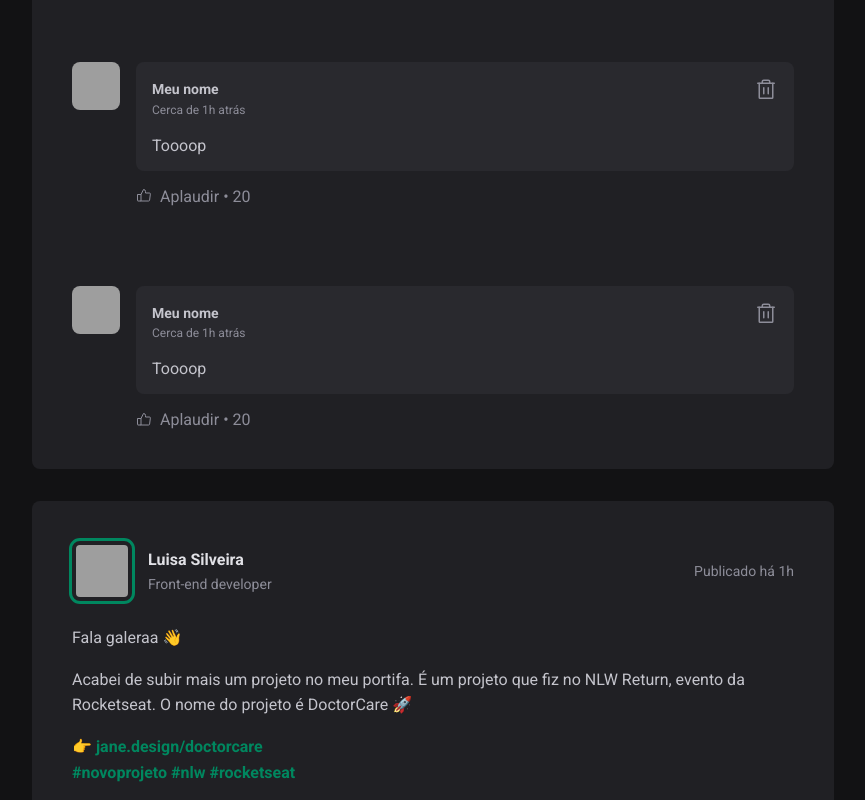
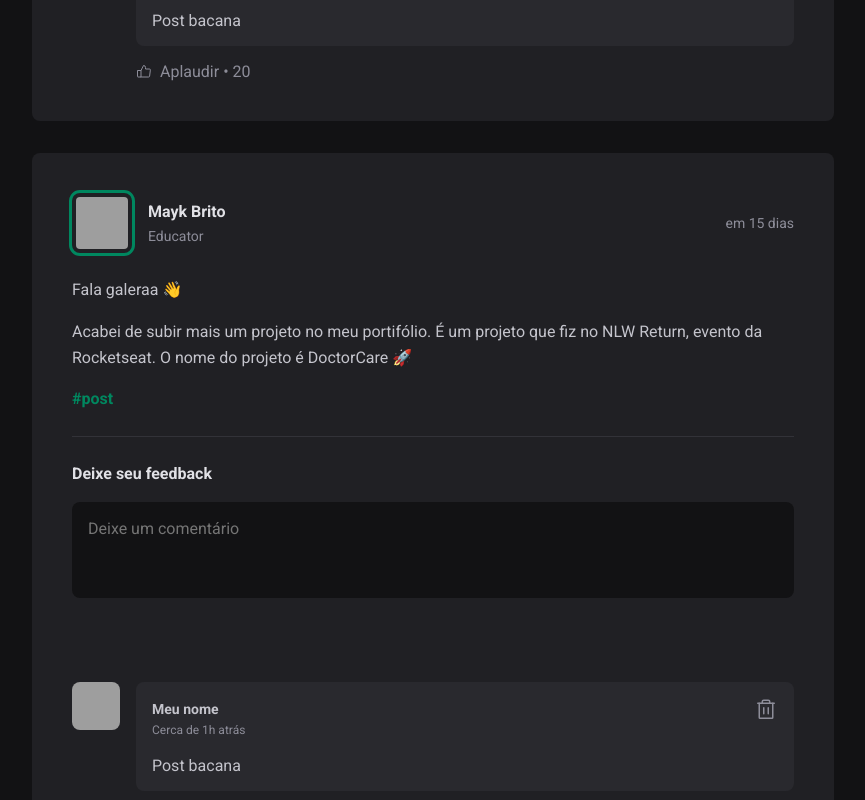
Before and after one commit to LuisaQuintian/IgniteFeed, a React (Vite) app: page / in a window 1280 px wide. Shown: the part 820-1620 px from the top of the page, without its empty margins (350-1215 px from the left). Built offline with nearby package versions, Linux system fonts and the light colour scheme; grey boxes are pictures that could not be loaded.

Commit message:
Add mocks and funcionality to post and comments

```diff
--- a/package.json
+++ b/package.json
@@ -9,6 +9,7 @@
     "preview": "vite preview"
   },
   "dependencies": {
+    "date-fns": "^2.29.3",
     "phosphor-react": "^1.4.1",
     "react": "^18.2.0",
     "react-dom": "^18.2.0"
--- a/src/App.jsx
+++ b/src/App.jsx
@@ -1,21 +1,66 @@
-import "./global.css"
-import styles from "./App.module.css"
+import "./global.css";
+import styles from "./App.module.css";
 
 import { Header } from "./components/Header";
 import { Post } from "./components/Post";
 import { Sidebar } from "./components/Sidebar";
 
-export function App() {
+const posts = [
+  {
+    id: 1,
+    author: {
+      avatarUrl: "https://github.com/LuisaQuintian.png",
+      name: "Luisa Quintian",
+      role: "Front end developer",
+    },
+    content: [
+      { type: "paragraph", content: "Fala galeraa 👋" },
+      {
+        type: "paragraph",
+        content:
+          "Acabei de subir mais um projeto no meu portfólio. É um projeto que fiz no NLW Return, evento da Rocketseat. O nome do projeto é DoctorCare 🚀",
+      },
+
+      { type: "link", content: "jane.design/doctorcare" },
+      { type: "link", content: "#novoprojeto" },
+      { type: "link", content: "#nlw" },
+      { type: "link", content: "#rocketseat" },
+    ],
+    publishedAt: new Date("2022-05-03 20:00:00"),
+  },
+  {
+    id: 2,
+    author: {
+      avatarUrl: "https://github.com/maykbrito.png",
+      name: "Mayk Brito",
+      role: "Educator",
+    },
+    content: [
+      { type: "paragraph", content: "Fala galeraa 👋" },
+      {
+        type: "paragraph",
+        content:
+          "Acabei de subir mais um projeto no meu portifólio. É um projeto que fiz no NLW Return, evento da Rocketseat. O nome do projeto é DoctorCare 🚀",
+      },
+
+      { type: "link", content: "#post" },
+    ],
+    publishedAt: new Date("2022-11-03 22:00:00"),
+  },
+];
+
+export const App = () => {
   return (
     <>
       <Header />
       <div className={styles.wrapper}>
         <Sidebar />
         <main>
-        <Post />
-        <Post />
+          {posts.map((post) => (
+            <Post key={post.id} postData={post} />
+          ))}
         </main>
       </div>
     </>
-  )
-}
+  );
+};
--- a/src/components/Comment.jsx
+++ b/src/components/Comment.jsx
@@ -1,33 +1,38 @@
-import { ThumbsUp, Trash } from "phosphor-react"
-import { Avatar } from "./Avatar"
-import styles from "./Comment.module.css"
+import { ThumbsUp, Trash } from "phosphor-react";
+import { Avatar } from "./Avatar";
+import styles from "./Comment.module.css";
 
-export const Comment = () => {
+export const Comment = ({ content, onDeleteComment }) => {
   return (
     <div className={styles.comment}>
-           <Avatar src="https://github.com/LuisaQuintian.png"/>
+      <Avatar src="https://github.com/LuisaQuintian.png" />
       <div className={styles.commentBox}>
         <div className={styles.commentContent}>
           <header>
             <div className={styles.authorAndTime}>
               <strong>Meu nome</strong>
-                            <time title="11 de Maio às 08:13" dateTime="2022-05-11 08:13:30" >
+              <time title="11 de Maio às 08:13" dateTime="2022-05-11 08:13:30">
                 Cerca de 1h atrás
               </time>
             </div>
-                        <button title="Deletar comentário">
+            <button
+              onClick={() => {
+                onDeleteComment(content);
+              }}
+              title="Deletar comentário"
+            >
               <Trash size={24} />
             </button>
           </header>
-                    <p>Toooop</p>
+          <p>{content}</p>
         </div>
         <footer>
           <button>
-                        <ThumbsUp/>
+            <ThumbsUp />
             Aplaudir <span>20</span>
           </button>
         </footer>
       </div>
     </div>
-    )
-}
+  );
+};
--- a/src/components/Post.jsx
+++ b/src/components/Post.jsx
@@ -1,46 +1,105 @@
-import { Avatar } from './Avatar'
-import { Comment } from './Comment'
-import styles from './Post.module.css'
+import React, { useState } from "react";
+import { format, formatDistanceToNow } from "date-fns";
+import ptBR from "date-fns/locale/pt-BR";
 
-export const Post = () => {
+import { Avatar } from "./Avatar";
+import { Comment } from "./Comment";
+import styles from "./Post.module.css";
+
+export const Post = ({ postData }) => {
+  const { author, content, publishedAt } = postData;
+  const [comments, setComments] = useState(["Post bacana"]);
+  const [newCommentText, setNewCommentText] = useState("");
+
+  const formattedPublishedDate = format(
+    publishedAt,
+    "d 'de' LLLL 'às' HH:mm'h'",
+    { locale: ptBR }
+  );
+
+  const publishedDateRelativeToNow = formatDistanceToNow(publishedAt, {
+    locale: ptBR,
+    addSuffix: true,
+  });
+
+  const handleNewCommentInvalid = () => {
+    event.target.setCustomValidity("Esse campo é obrigatório!");
+  };
+
+  const handleNewCommentChange = () => {
+    event.target.setCustomValidity("");
+    setNewCommentText(event.target.value);
+  };
+
+  const handleCreateNewComment = () => {
+    event.preventDefault();
+    setComments([...comments, newCommentText]);
+    setNewCommentText("");
+  };
+
+  const handleDeleteComment = (commentToDelete) => {
+    const commentsWithoutDeletedOne = comments.filter(
+      (comment) => comment !== commentToDelete
+    );
+    setComments(commentsWithoutDeletedOne);
+  };
+
   return (
     <article className={styles.post}>
       <header>
         <div className={styles.author}>
-                <Avatar hasBorder src="https://github.com/maykbrito.png" />
+          <Avatar hasBorder src={author.avatarUrl} />
           <div className={styles.authorInfo}>
-                    <strong>Luisa Silveira</strong>
-                    <span>Front-end developer</span>
+            <strong>{author.name}</strong>
+            <span>{author.role}</span>
           </div>
         </div>
-            <time title="11 de Maio às 08:13" dateTime="2022-05-11 08:13:30" >
-                Publicado há 1h
+        <time
+          title={formattedPublishedDate}
+          dateTime={publishedAt.toISOString()}
+        >
+          {publishedDateRelativeToNow}
         </time>
       </header>
 
       <div className={styles.content}>
-            <p>Fala galeraa 👋</p>
-            <p>Acabei de subir mais um projeto no meu portifa. É um projeto que fiz no NLW Return, evento da Rocketseat. O nome do projeto é DoctorCare 🚀 </p>
-            <p>👉{' '}<a href="">jane.design/doctorcare</a> </p>
-            <a href="">#novoprojeto</a>{' '}
-            <a href="">#nlw</a>{' '}
-            <a href="">#rocketseat</a>
+        {content.map((line) => {
+          if (line.type === "paragraph") {
+            return <p key={line.content}>{line.content}</p>;
+          } else if (line.type === "link") {
+            return (
+              <p key={line.content}>
+                <a href="#">{line.content}</a>
+              </p>
+            );
+          }
+        })}
       </div>
 
-        <form className={styles.commentForm}>
+      <form onSubmit={handleCreateNewComment} className={styles.commentForm}>
         <strong>Deixe seu feedback</strong>
         <textarea
+          onChange={handleNewCommentChange}
           placeholder="Deixe um comentário"
+          value={newCommentText}
+          required
+          onInvalid={handleNewCommentInvalid}
         />
         <footer>
-                <button type="submit">Publicar</button>
+          <button type="submit" disabled={!newCommentText}>
+            Publicar
+          </button>
         </footer>
       </form>
       <div className={styles.commentList}>
-            <Comment/>
-            <Comment/>
-            <Comment/>
+        {comments.map((comment) => (
+          <Comment
+            key={comment}
+            content={comment}
+            onDeleteComment={handleDeleteComment}
+          />
+        ))}
       </div>
     </article>
-    )
-}
+  );
+};
--- a/src/components/Post.module.css
+++ b/src/components/Post.module.css
@@ -17,7 +17,6 @@ mas não é! */
   color: var(--gray-300);
   margin-top: 1.5rem;
 }
-
 
 .content p {
   margin-top: 1rem;
@@ -81,7 +80,7 @@ apenas no PRIMEIRO NIVEL do .post*/
   width: 100%;
   background: var(--gray-900);
   border: 0;
-    resize:none;
+  resize: none;
   height: 6rem;
   padding: 1rem;
   border-radius: 8px;
@@ -102,7 +101,7 @@ comment form, aplica essa estilização nesses(s) elemento(s)*/
   max-height: none;
 }
 
-.commentForm button[type=submit] {
+.commentForm button[type="submit"] {
   padding: 1rem 1.5rem;
   margin-top: 1rem;
   border-radius: 8px;
@@ -114,11 +113,16 @@ comment form, aplica essa estilização nesses(s) elemento(s)*/
   transition: background-color 0.1s;
 }
 
-.commentForm button[type=submit]:hover {
+.commentForm button[type="submit"]:not(:disabled):hover {
   background: var(--green-300);
 }
 
-.commentList{
+.commentForm button[type="submit"]:disabled {
+  opacity: 0.7;
+  cursor: not-allowed;
+}
+
+.commentList {
   margin-top: 2rem;
 }
 /*ANOTAR EM ALGUM LUGAR QUE USAR DISPLAY: NONE É UMAPRÁTICA RUIM PQ ESTRAGA A ACESSIBILIDADE*/
```
Also changed, not shown: 1 other file (tests, documents, lock files or other folders). Lines whose indentation alone changed are shown as unchanged.
